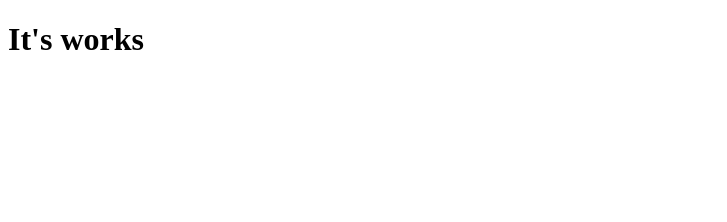
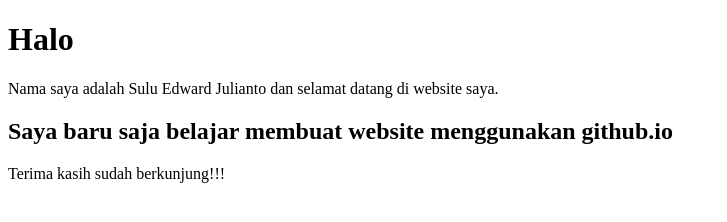
Before and after one commit to sulukun/sulukun.github.io, a plain HTML site: page index.html in a window 1280 px wide. Shown: the whole page, without its empty margins (0-727 px from the left). Drawn offline with Linux system fonts and the light colour scheme.

Commit message:
Membuat website menggunakan github.io

```diff
--- a/index.html
+++ b/index.html
@@ -7,7 +7,11 @@
 </head>
 <body>
 
-    <h1>It's works</h1>
+    <h1>Halo</h1>
+    <p>Nama saya adalah Sulu Edward Julianto dan selamat datang di website saya.</p>
+
+    <h2>Saya baru saja belajar membuat website menggunakan github.io</h2>
+    <p>Terima kasih sudah berkunjung!!!</p>
 
 </body>
 </html>
```
